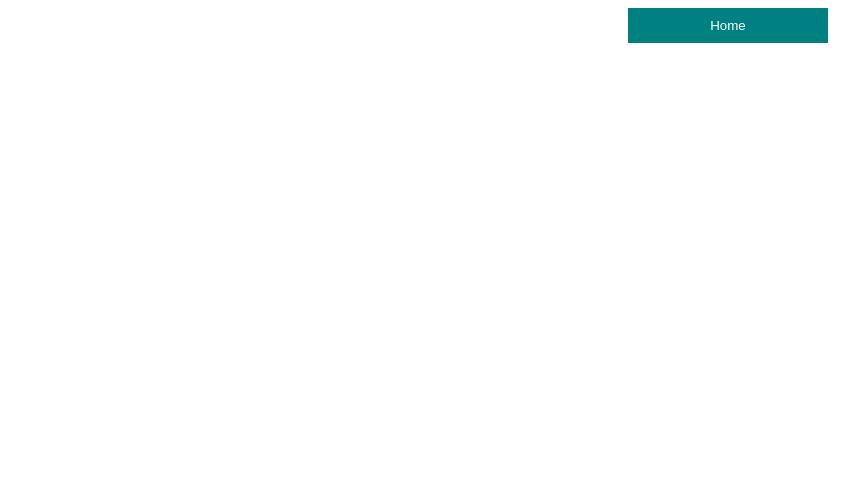
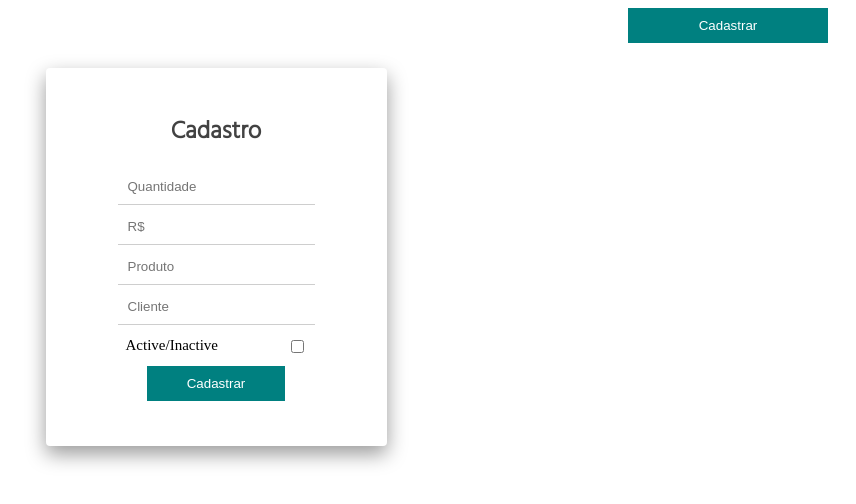
Before and after one commit to JefersonRamos/app-crud-vuejs, a Vue app in the folder app-crud-vuejs/: page /cadastro in a window 1280 px wide. Shown: the top 504 px of the page, without its empty margins (424-1280 px from the left). Built offline with nearby package versions, Linux system fonts and the light colour scheme.

Commit message:
Updating route system and passing params

```diff
--- a/app-crud-vuejs/package.json
+++ b/app-crud-vuejs/package.json
@@ -10,6 +10,7 @@
   "dependencies": {
     "axios": "^0.21.1",
     "core-js": "^3.6.5",
+    "jquery": "^3.6.0",
     "json-server": "^0.16.3",
     "vue": "^3.0.0",
     "vue-router": "^4.0.0-0"
--- a/app-crud-vuejs/src/App.vue
+++ b/app-crud-vuejs/src/App.vue
@@ -1,5 +1,10 @@
 <template>
   <div>
+
+    <header>
+      <BtnHref name="Cadastrar" />
+    </header>
+
     <div>
       <router-view></router-view>
     </div>
@@ -7,9 +12,13 @@
 </template>
 
 <script>
+import BtnHref from './components/Buttons/ButtonHref.vue'
+
 export default {
   name: "App",
-  components: {},
+  components: {
+    BtnHref
+  },
 };
 </script>
 
--- a/app-crud-vuejs/src/api/auth.js
+++ b/app-crud-vuejs/src/api/auth.js
@@ -1,4 +1,4 @@
-let key = "TOKEN CRUD CRUD";
+let key = "1903be3176db4936a744fe63c88eacdd";
 
 let URL = "https://crudcrud.com/api/"+key+"/unicorns"
 
--- /dev/null
+++ b/app-crud-vuejs/src/components/Forms/Form.vue
@@ -0,0 +1,204 @@
+<template>
+  <div>
+    <form>
+      <div>
+        <h1>{{msg}}</h1>
+        <ul>
+          <li>
+            <input
+              class="editText"
+              type="number"
+              name="qunt"
+              id="quant"
+              placeholder="Quantidade"
+            />
+          </li>
+          <li>
+            <input
+              class="editText"
+              type="number"
+              name="price"
+              id="price"
+              placeholder="R$"
+            />
+          </li>
+          <li>
+            <input
+              class="editText"
+              type="text"
+              name="prod"
+              id="prod"
+              placeholder="Produto"
+            />
+          </li>
+          <li>
+            <input
+              class="editText"
+              type="text"
+              name="client"
+              id="client"
+              placeholder="Cliente"
+            />
+          </li>
+          <li>
+            <span>Active/Inactive</span>
+            <input type="checkbox" name="checkbox" id="checkbox" />
+          </li>
+          <li><input type="button" v-on:click="send()" value="Cadastrar" /></li>
+        </ul>
+      </div>
+    </form>
+  </div>
+</template>
+
+<script>
+//Imports
+import axios from "axios";
+import URL from "../../api/auth";
+import $ from "jquery";
+import Router from "../../router";
+
+//Exportando
+export default {
+  name: "Form",
+  props: ["data", "type", "msg"],
+
+  created(){
+    console.log(this.data)
+  },
+
+  methods: {
+    //Metodo q faz as request
+    send() {
+      //Pegando os valores dos inputs
+      var quant = $("#quant").val();
+      var price = $("#price").val();
+      var prod = $("#prod").val();
+      var client = $("#client").val();
+      var check = false;
+
+      //Verificando o checkbox e atualizando o valor da boolean 'check'
+      if ($("#checkbox").is(":checked")) {
+        check = true;
+      } else {
+        check = false;
+      }
+
+      //Fazendo verificacoes de input no front-end
+      if (quant === "" || price === "" || prod === "" || client === "") {
+        alert("Algo não foi preenchido");
+      } else {
+        //Criando o data para ser enviado ou atualizado
+        var data = {
+          quant: quant,
+          price: price,
+          prod: prod,
+          client: client,
+          status: check,
+        };
+
+        //Verificando o tipo do component se for post ou put
+        if (this.type == "post") {
+          axios
+            .post(URL, data)
+            .then(function (response) {
+              alert("Cadastrado com sucesso!!!");
+              Router.push({ path: "/" });
+            })
+            .catch(function (error) {
+              console.log(error);
+            });
+        } else if (this.type === "put" || this.data !== "") {
+          if(this.data){
+            //Segue o request e adapta os inputs para fazer as alterações na api
+
+          }else{
+            //Retorna erro data not found
+            alert('Data not found')
+          }
+        }
+      }
+    },
+  },
+};
+</script>
+
+<style scoped>
+@import url("https://fonts.googleapis.com/css2?family=Hind:wght@300&display=swap");
+
+form {
+  box-shadow: 0px 8px 20px 0px rgb(0, 0, 0, 0.4);
+  display: flex;
+  border-radius: 4px;
+  padding: 0px;
+}
+
+h1 {
+  font-family: "Hind", sans-serif;
+  margin-top: 45px;
+  color: #424242;
+  font-size: 24px;
+  text-align: center;
+}
+
+ul {
+  flex: 1;
+  justify-content: center;
+  padding-left: 70px;
+  padding-right: 70px;
+  margin-bottom: 45px;
+}
+
+ul > li {
+  list-style: none;
+  margin: 0px;
+}
+
+.editText {
+  border: none;
+  padding: 10px;
+  margin: 2px;
+  border-bottom: 1px solid #cecece;
+  transition: all 0.4s;
+}
+
+.editText:focus {
+  outline: unset;
+  border-bottom-color: black;
+}
+
+ul > li:last-child > input {
+  background: teal;
+  color: white;
+  padding: 10px;
+  border: none;
+  padding-left: 40px;
+  padding-right: 40px;
+  transition: all 0.4s;
+}
+
+ul > li:last-child > input:hover {
+  background: black;
+}
+
+ul > li:nth-child(5) {
+  text-align: center;
+  font-size: 15px;
+  margin: 10px;
+  display: flex;
+}
+
+ul > li:nth-child(5) > span {
+  flex: 1;
+  justify-content: start;
+  text-align: start;
+}
+
+ul > li:nth-child(5) > input {
+}
+
+ul > li:last-child {
+  display: flex;
+  justify-content: center;
+}
+</style>
--- a/app-crud-vuejs/src/components/Tabelas/Colunas.vue
+++ b/app-crud-vuejs/src/components/Tabelas/Colunas.vue
@@ -12,7 +12,7 @@
         <p>R${{ objeto["price"] }}</p>
       </li>
       <li>
-        <p>{{ objeto["produto"] }}</p>
+        <p>{{ objeto["prod"] }}</p>
       </li>
       <li>
         <p>{{ objeto["client"] }}</p>
@@ -21,7 +21,7 @@
         <p>{{ objeto["status"] }}</p>
       </li>
       <li>
-        <button>Select</button>
+        <button v-on:click="atualiza(objeto['_id'])">Update</button>
         <button>Delete</button>
       </li>
     </ul>
@@ -29,11 +29,18 @@
 </template>
 
 <script>
+//Imports
+import router from '../../router'
+
 // Config do componente
 export default {
   name: "Column",
   props: ["data"],
-  methods: {},
+  methods: {
+    atualiza(id) {
+      router.push({path: '/update/'+id})
+    },
+  },
 };
 </script>
 
--- a/app-crud-vuejs/src/components/Tabelas/Table.vue
+++ b/app-crud-vuejs/src/components/Tabelas/Table.vue
@@ -25,7 +25,7 @@ const axios = require("axios");
 export default {
   name: "Table",
 
-  //Dados dos objetos em JSON
+  //Dados dos objetos
   data() {
     return {
       objetos: [],
@@ -33,10 +33,11 @@ export default {
   },
 
   mounted() {
-    //Request pelo axios retornando todos os objetos
+    //Request pelo axios retornando todos os objetos para o data()
     axios.get(URL).then(
       (response) => {
-        this.objetos = response;
+        this.objetos = response.data;
+        console.log(response.data)
       },
       (error) => {
         console.log('Erro Interno' + ' - ' + error);
--- a/app-crud-vuejs/src/router/index.js
+++ b/app-crud-vuejs/src/router/index.js
@@ -1,23 +1,38 @@
 import { createRouter, createWebHistory } from 'vue-router'
 import Home from '../views/Home.vue'
 
+//Sistema de rotas
+
 const routes = [
   {
+    //ROTA - HOME
     path: '/',
     name: 'Home',
     component: Home
   },
   {
+    //ROTA - CADASTRO
     path: '/cadastro',
     name: 'Cadastro',
 
     component: () => import('../views/Cadastro.vue')
+  },
+  {
+    //ROTA - UPDATE
+    path: '/update/:id',
+    name: 'Update',
+    props: true,
+
+    component: () => import('../views/Update.vue')
   }
 ]
 
+//Cria o sistema de rotas e logo em seguida o exporta
+
+
 const router = createRouter({
   history: createWebHistory(),
-  routes
+  routes,
 })
 
 export default router
--- a/app-crud-vuejs/src/views/Cadastro.vue
+++ b/app-crud-vuejs/src/views/Cadastro.vue
@@ -1,21 +1,28 @@
 <template>
   <div>
-      <header>
-          <BtnHref href="/" name="Home"/>
-      </header>
+      <main>
+          <Form type="post" msg="Cadastro"/>
+      </main>
   </div>
 </template>
 
 <script>
 import BtnHref from '../components/Buttons/ButtonHref.vue'
+import Form from '../components/Forms/Form.vue'
 
 export default {
   name: "Cadastro",
   components: {
       BtnHref,
+      Form
   },
 };
 </script>
 
-<style>
+<style scoped>
+    main{
+        display: flex;
+        margin-top: 5px;
+        justify-content: center;
+    }
 </style>
--- a/app-crud-vuejs/src/views/Home.vue
+++ b/app-crud-vuejs/src/views/Home.vue
@@ -1,8 +1,5 @@
 <template >
   <div>
-    <header>
-      <BtnHref href="cadastro" name="Cadastrar"/>
-    </header>
     <div>
       <Table />
     </div>
--- /dev/null
+++ b/app-crud-vuejs/src/views/Update.vue
@@ -0,0 +1,38 @@
+<template>
+  <div>
+    <section>
+      <Form type="put" msg="Update" :data="id" />
+    </section>
+  </div>
+</template>
+
+<script>
+//Imports
+import Form from "../components/Forms/Form.vue";
+import BtnHref from "../components/Buttons/ButtonHref.vue";
+import $ from "jquery";
+
+//Export
+export default {
+  name: "Update",
+  data() {
+    //Passando o id da rota para uma var
+    return {
+      id: this.$route.params.id,
+    };
+  },
+
+  //Components
+  components: {
+    Form,
+    BtnHref,
+  },
+};
+</script>
+
+<style scoped>
+section {
+  display: flex;
+  justify-content: center;
+}
+</style>
```
Also changed, not shown: 1 other file (tests, documents, lock files or other folders).
